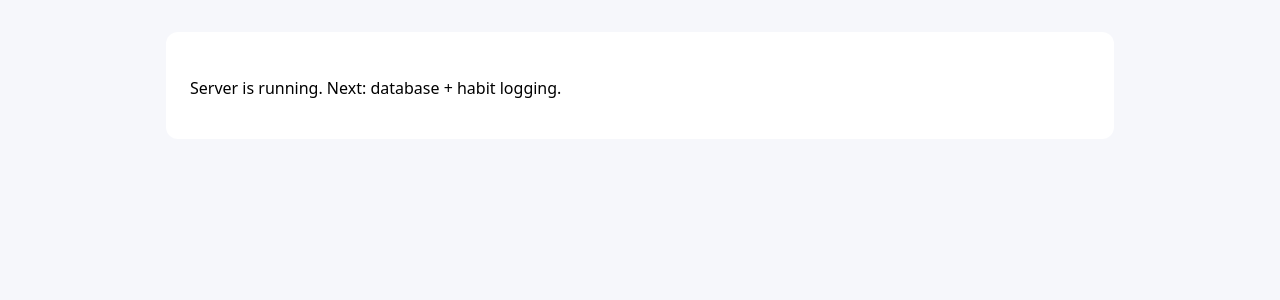
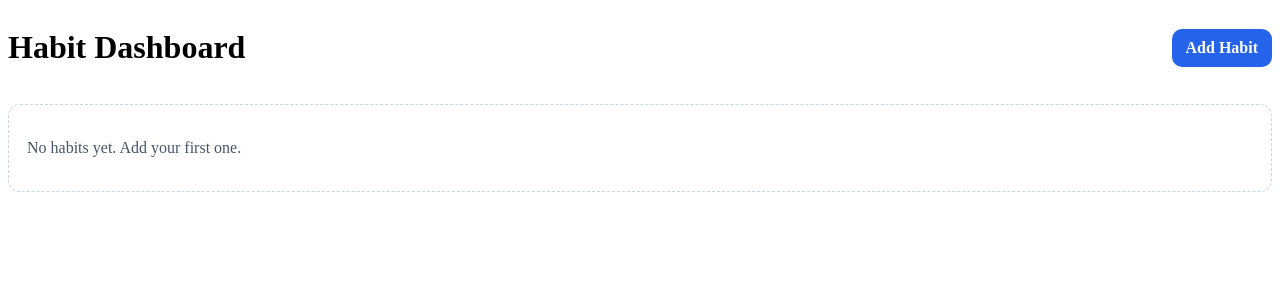
Before and after one commit to Ssam-G/habit-dashboard, a FastAPI app: template app/templates/index.html in a window 1280 px wide. Shown: the top 300 px of the page. Run offline with FastAPI, Linux system fonts and the light colour scheme; the template is opened without the code that fills it, so the values that code supplies are empty.

Commit message:
Create a basic UI and functional add habits page

```diff
--- a/app/db.py
+++ b/app/db.py
@@ -1,21 +1,21 @@
 import sqlite3
 
-DB_NAME = "habits.db"
+DB_ONE = "habits.db"
 
 def get_db_connection():
-    conn = sqlite3.connect(DB_NAME)
+    conn = sqlite3.connect(DB_ONE)
     conn.row_factory = sqlite3.Row
+    conn.execute('PRAGMA foreign_keys = ON')
     return conn
 
 def init_db():
     conn = get_db_connection()
-    conn.execute('PRAGMA foreign_keys = ON')
     conn.execute('''
         CREATE TABLE IF NOT EXISTS habits (
             id INTEGER PRIMARY KEY AUTOINCREMENT,
             name TEXT NOT NULL UNIQUE,
             goal TEXT,
-            created_at TEXT NOT NULL DEFAULT (datetime('now')
+            created_at TEXT NOT NULL DEFAULT (datetime('now'))
         )
     ''')
     conn.execute('''
@@ -30,3 +30,21 @@ def init_db():
     ''')
     conn.commit()
     conn.close()
+
+def get_habits():
+    conn = get_db_connection()
+    habits = conn.execute('SELECT * FROM habits ORDER BY created_at DESC').fetchall()
+    conn.close()
+    return habits
+
+def get_logs(habit_id):
+    conn = get_db_connection()
+    logs = conn.execute('SELECT * FROM logs WHERE habit_id = ? ORDER BY date DESC', (habit_id,)).fetchall()
+    conn.close()
+    return logs
+
+def get_logs_between(start_date, end_date):
+    conn = get_db_connection()
+    logs = conn.execute('SELECT * FROM logs WHERE date BETWEEN ? AND ? ORDER BY date DESC', (start_date, end_date)).fetchall()
+    conn.close()
+    return logs
--- a/app/main.py
+++ b/app/main.py
@@ -1,14 +1,52 @@
-from fastapi import FastAPI, Request
-from fastapi.responses import HTMLResponse
+from fastapi import FastAPI, Form, Request
+from fastapi.responses import HTMLResponse, RedirectResponse
 from fastapi.templating import Jinja2Templates
 from fastapi.staticfiles import StaticFiles
+from .db import get_habits
+from .db import get_logs
+from .db import get_logs_between
+from .db import get_db_connection
+from .db import init_db
+from datetime import date, timedelta
 
 app = FastAPI()
+
+@app.on_event("startup")
+def startup():
+    init_db()
 
 app.mount("/static", StaticFiles(directory="app/static"), name="static")
 templates = Jinja2Templates(directory="app/templates")
 
+def get_current_week_start():
+    today = date.today()
+    start_of_week = today - timedelta(days=today.weekday())
+    return start_of_week
+
+def get_week_end():
+    start_of_week = get_current_week_start()
+    end_of_week = start_of_week + timedelta(days=6)
+    return end_of_week
 
 @app.get("/", response_class=HTMLResponse)
 def home(request: Request):
-    return templates.TemplateResponse("index.html", {"request": request, "title": "Habit Dashboard"})
+    habits = get_habits()
+    logs = get_logs_between(start_date=get_current_week_start(), end_date=get_week_end())
+
+    return templates.TemplateResponse("index.html", {"request": request, "habits": habits, "logs": logs})
+
+@app.get("/add_habit_page", response_class=HTMLResponse)
+def add_habit_page(request: Request):
+    return templates.TemplateResponse("add.html", {"request": request})
+
+@app.post("/add_habit", response_class=HTMLResponse)
+def add_habit(request: Request, name: str = Form(...), goal: str = Form(None)):
+    if goal == "":
+        goal = None
+
+    conn = get_db_connection()
+    conn.execute('INSERT INTO habits (name, goal) VALUES (?, ?)', (name, goal))
+    conn.commit()
+    conn.close()
+
+    return RedirectResponse("/", status_code=303)
--- a/app/static/styles.css
+++ b/app/static/styles.css
@@ -1,14 +1,49 @@
-body {
-    font-family: system-ui, -apple-system, Segoe UI, Roboto, Arial;
-    margin: 0;
-    padding: 32px;
-    background: #f6f7fb;
-}
+.header{
+    display:flex;
+    align-items:center;
+    justify-content:space-between;
+    gap:12px;
+    margin-bottom:16px;
+  }
 
-.container {
-    max-width: 900px;
-    margin: 0 auto;
-    background: white;
-    padding: 24px;
-    border-radius: 12px;
-}
+  .btn{
+    display:inline-block;
+    padding:10px 14px;
+    border-radius:10px;
+    background:#2563eb;
+    color:#fff;
+    text-decoration:none;
+    font-weight:600;
+  }
+
+  .btn:hover{ background:#1d4ed8; }
+
+  .habits{
+    display:grid;
+    gap:12px;
+  }
+
+  .habit-card{
+    background:#fff;
+    border:1px solid #e5e7eb;
+    border-radius:12px;
+    padding:14px;
+  }
+
+  .habit-name{
+    font-weight:800;
+    font-size:16px;
+  }
+
+  .habit-goal{
+    margin-top:6px;
+    color:#6b7280;
+  }
+
+  .empty{
+    background:#fff;
+    border:1px dashed #cbd5e1;
+    border-radius:12px;
+    padding:18px;
+    color:#475569;
+  }
--- a/app/templates/index.html
+++ b/app/templates/index.html
@@ -1,15 +1,37 @@
 <!doctype html>
 <html>
 <head>
-  <meta charset="utf-8" />
-  <meta name="viewport" content="width=device-width,initial-scale=1" />
-  <title>{{ title }}</title>
-  <link rel="stylesheet" href="{{ url_for('static', path='styles.css') }}">
+    <meta charset="utf-8" />
+    <meta name="viewport" content="width=device-width,initial-scale=1" />
+    <title>Habit Dashboard</title>
+    <link rel="stylesheet" href="{{ url_for('static', path='styles.css') }}">
 </head>
 <body>
-  <div class="container">
-    <h1>{{ title }}</h1>
-    <p>Server is running. Next: database + habit logging.</p>
-  </div>
+    <div class="container">
+        <div class="header">
+            <h1>Habit Dashboard</h1>
+            <a class="btn" href="{{ url_for('add_habit_page') }}">Add Habit</a>
+        </div>
+
+        {% if habits and habits|length > 0 %}
+            <div class="habits">
+                {% for habit in habits %}
+                    <div class="habit-card">
+                        <div class="habit-main">
+                            <div class="habit-name">{{ habit["name"] }}</div>
+
+                            {% if habit["goal"] %}
+                                <div class="habit-goal">Goal: {{ habit["goal"] }}</div>
+                            {% endif %}
+                        </div>
+                    </div>
+                {% endfor %}
+            </div>
+        {% else %}
+            <div class="empty">
+                <p>No habits yet. Add your first one.</p>
+            </div>
+        {% endif %}
+    </div>
 </body>
 </html>
```
